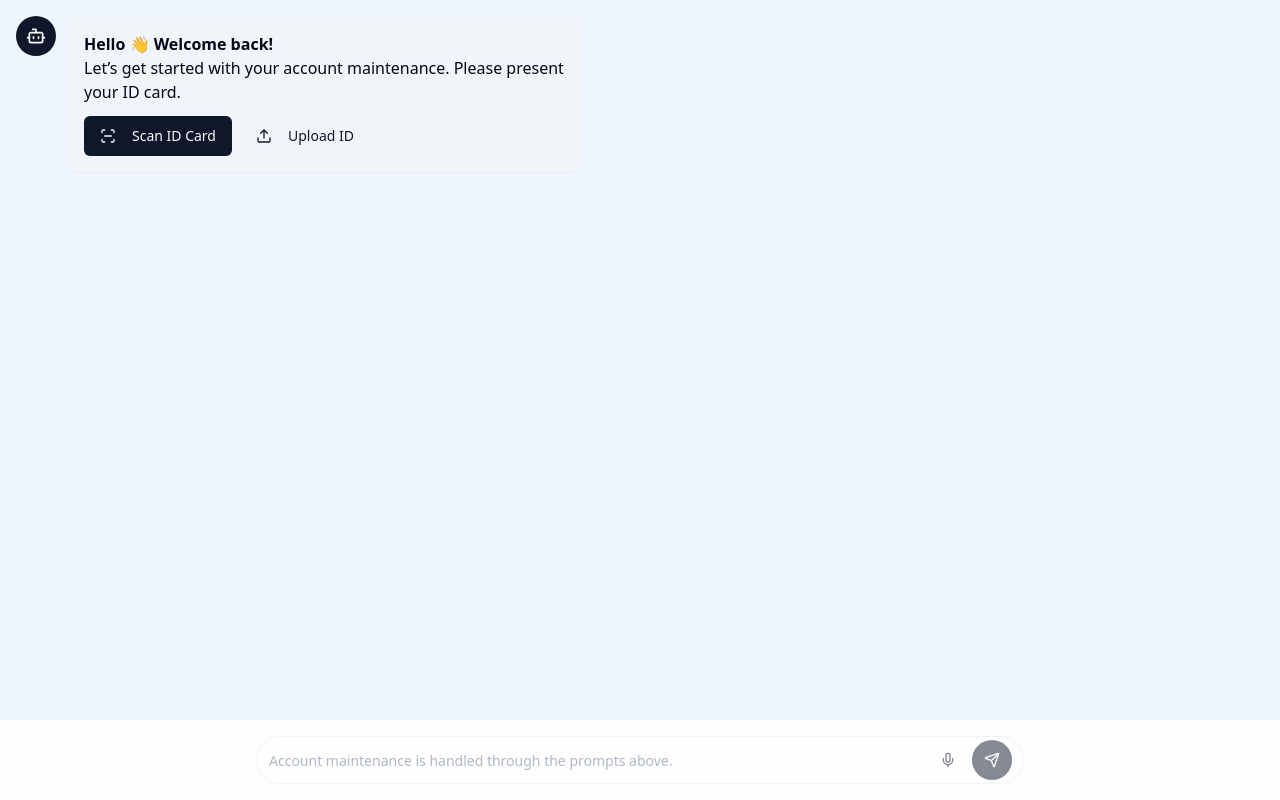
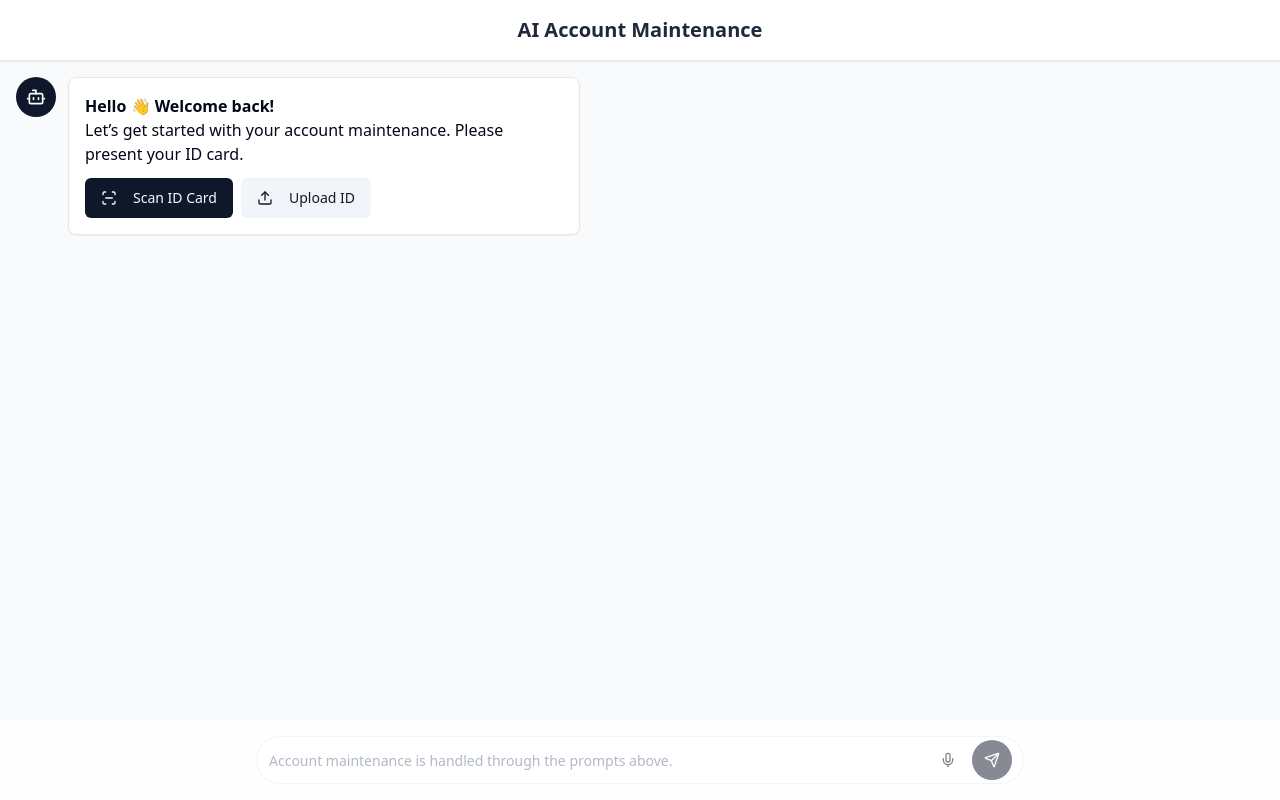
Before and after one commit to Sankalp017/app-banking, a React (Vite) app: page / in a window 1280 px wide. Built offline with nearby package versions, Linux system fonts and the light colour scheme.

Commit message:
[dyad] Reverted chatbot color scheme to a neutral design - wrote 3 file(s)

```diff
--- a/src/components/chatbot/BotMessage.tsx
+++ b/src/components/chatbot/BotMessage.tsx
@@ -12,7 +12,7 @@ export const BotMessage = ({ children, className }: BotMessageProps) => {
       <div className="bg-primary text-primary-foreground flex-shrink-0 w-10 h-10 flex items-center justify-center rounded-full">
         <Bot size={20} />
       </div>
-      <div className="bg-slate-100 dark:bg-slate-800 rounded-lg p-4 max-w-lg shadow-sm">
+      <div className="bg-white dark:bg-slate-800 rounded-lg p-4 max-w-lg shadow-sm border border-gray-200 dark:border-gray-700">
         {children}
       </div>
     </div>
--- a/src/components/chatbot/UserMessage.tsx
+++ b/src/components/chatbot/UserMessage.tsx
@@ -9,7 +9,7 @@ interface UserMessageProps {
 export const UserMessage = ({ children, className }: UserMessageProps) => {
   return (
     <div className={`flex items-start gap-3 justify-end ${className}`}>
-      <div className="bg-blue-600 text-primary-foreground rounded-lg p-4 max-w-lg shadow-sm">
+      <div className="bg-blue-500 text-white rounded-lg p-4 max-w-lg shadow-sm">
         {children}
       </div>
       <div className="bg-gray-200 dark:bg-gray-700 text-gray-600 dark:text-gray-300 flex-shrink-0 w-10 h-10 flex items-center justify-center rounded-full">
--- a/src/pages/Chatbot.tsx
+++ b/src/pages/Chatbot.tsx
@@ -8,7 +8,6 @@ import { Input } from "@/components/ui/input";
 import { Checkbox } from "@/components/ui/checkbox";
 import { Label } from "@/components/ui/label";
 import { Check, CheckCircle, CircleDashed, Edit, FileUp, Loader2, Mail, Phone, ScanLine, Upload, XCircle, Fingerprint, PenSquare } from "lucide-react";
-import { Separator } from "@/components/ui/separator";
 
 type Step =
   | "GREETING" | "ID_SCANNING" | "CUSTOMER_FOUND" | "CUSTOMER_NOT_FOUND"
@@ -190,7 +189,10 @@ const Chatbot = () => {
   const handleConfirmChanges = () => { addMessage(<UserMessage key="confirm-changes-action">Confirm Changes</UserMessage>); setStep('PROCESSING'); };
 
   return (
-    <div className="flex flex-col h-screen bg-blue-50 dark:bg-slate-900">
+    <div className="flex flex-col h-screen bg-gray-50 dark:bg-gray-950">
+      <header className="p-4 border-b dark:border-gray-800 bg-white dark:bg-gray-900 shadow-sm sticky top-0 z-10">
+        <h1 className="text-xl font-bold text-center text-gray-800 dark:text-gray-100">AI Account Maintenance</h1>
+      </header>
       <main className="flex-1 overflow-y-auto p-4 space-y-6">{messages}</main>
       <div ref={bottomRef} />
       <ChatInput />
```
